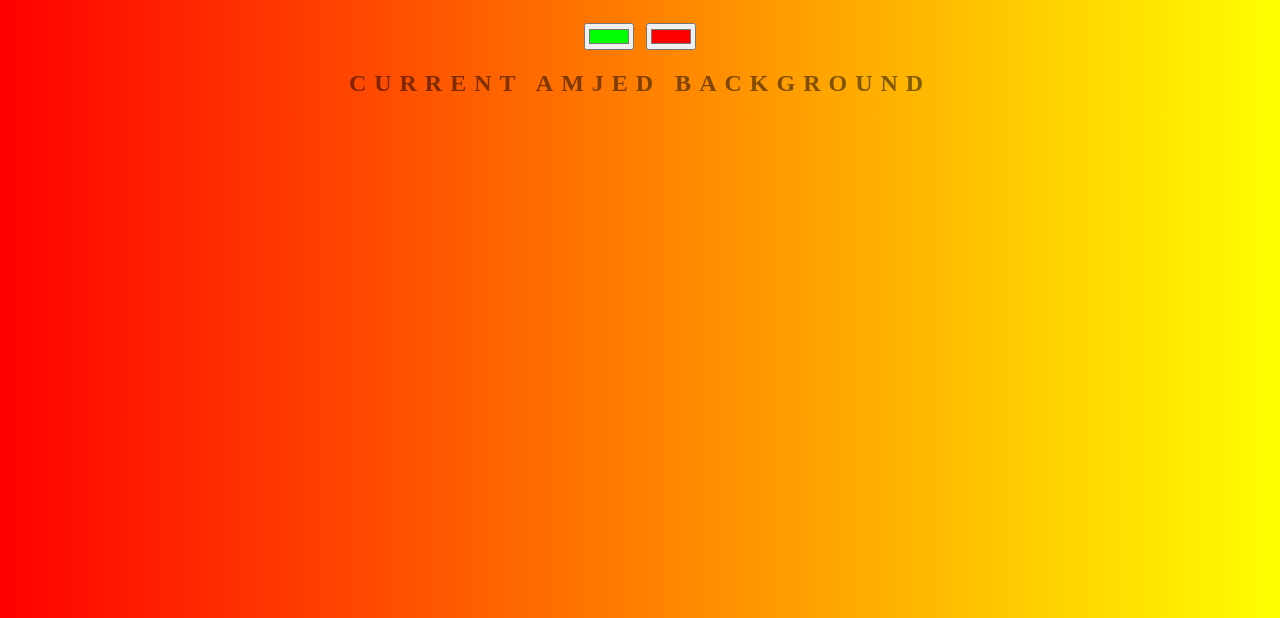
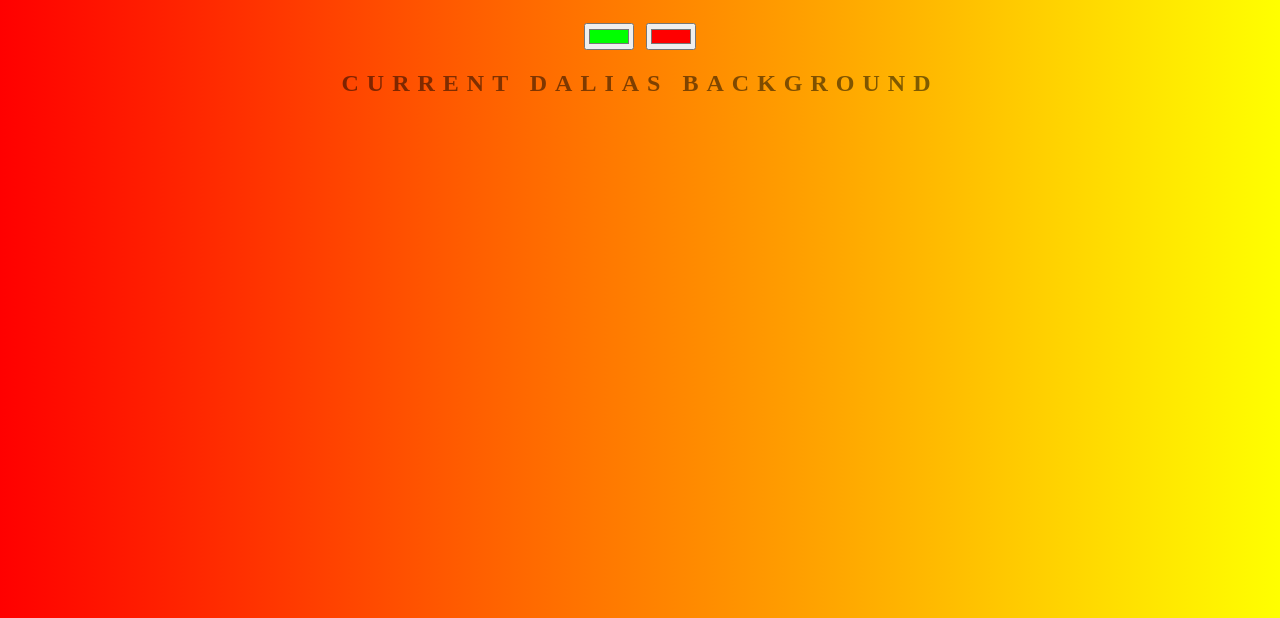
Before and after one commit to ajnega/background-generator, a website: page index.html in a window 1280 px wide. Shown: the part 182-800 px from the top of the page. Drawn offline with Linux system fonts and the light colour scheme.

Commit message:
Chamged Amjed to Dalias

```diff
--- a/index.html
+++ b/index.html
@@ -8,7 +8,7 @@
 	<h1>Background Generator</h1>
 	<input class="color1" type="color" name="color1" value="#00ff00">
 	<input class="color2" type="color" name="color2" value="#ff0000">
-	<h2>Current Amjed Background</h2>
+	<h2>Current Dalias Background</h2>
 	<h3></h3>
 	<script type="text/javascript" src="script.js"></script>
 </body>
```
